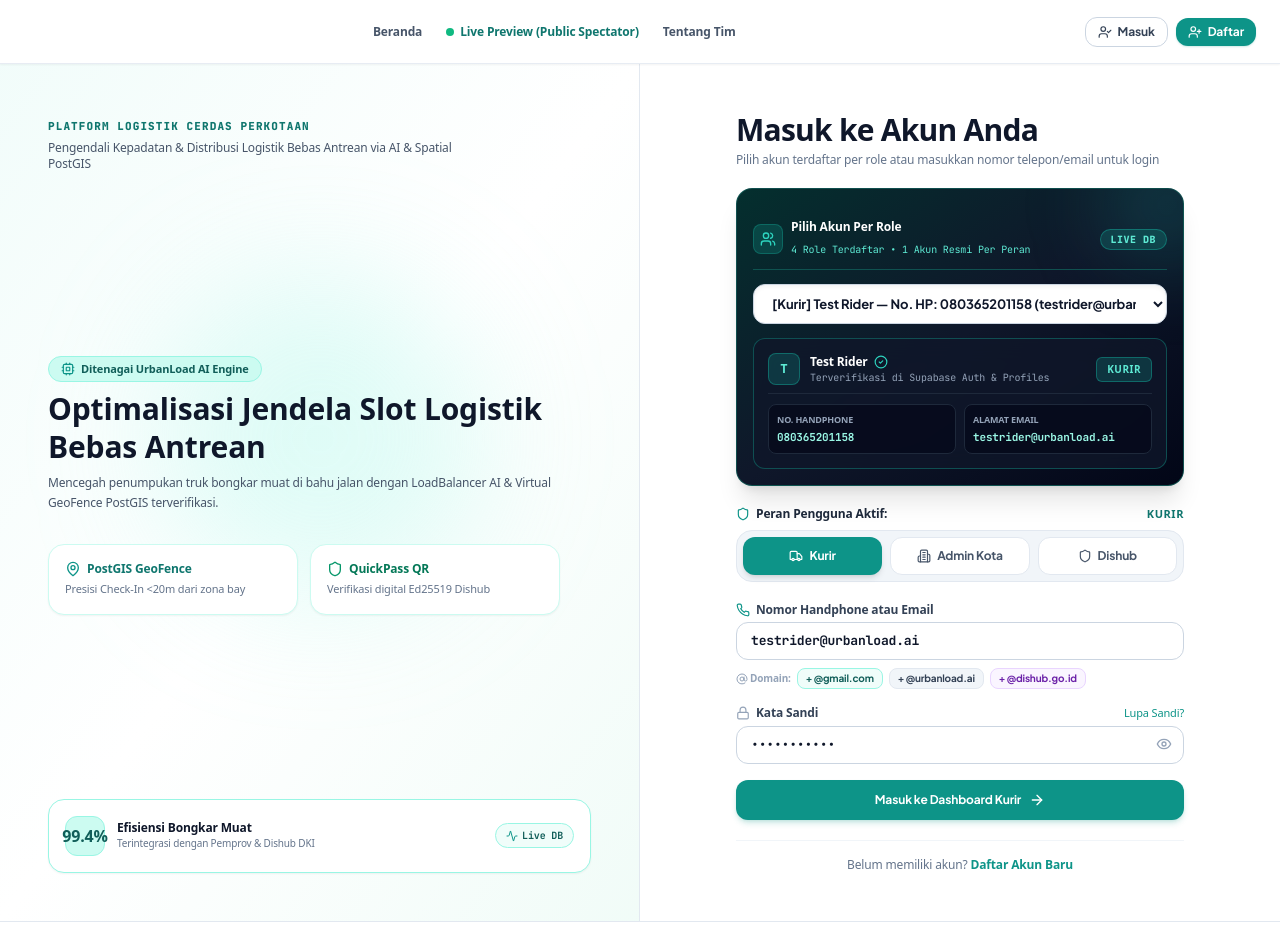
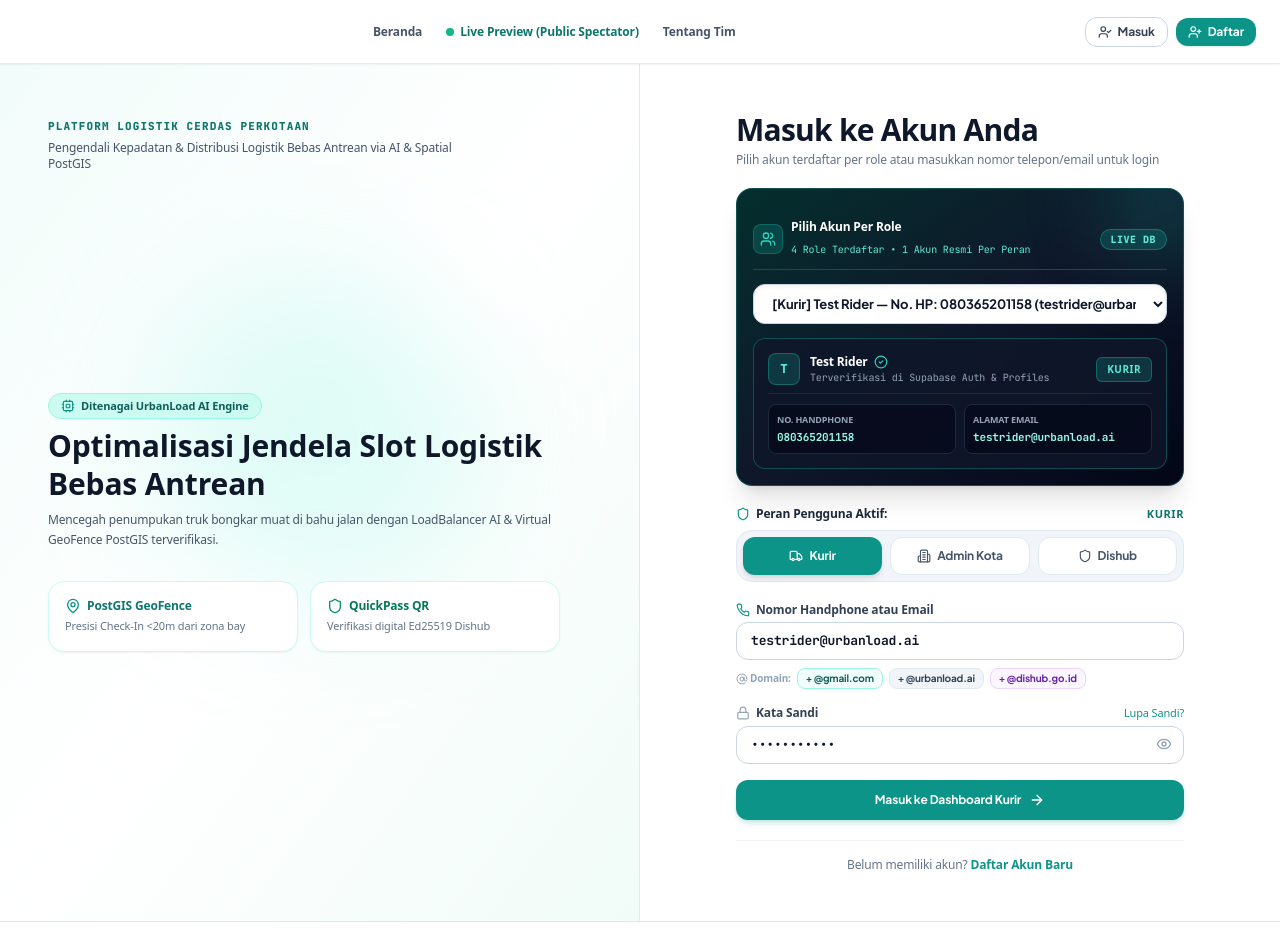
Before and after one commit to s1informatika11s25007-maker/Urbanload.Ai, a React (Vite) app in the folder frontend/: page /login in a window 1280 px wide. Shown: the top 952 px of the page. Built offline with nearby package versions, Linux system fonts and the light colour scheme.

Commit message:
fix: remove dummy 99.4% badge and cleanup hardcoded labels on login page

```diff
--- a/frontend/src/components/layout/AppSidebar.jsx
+++ b/frontend/src/components/layout/AppSidebar.jsx
@@ -266,7 +266,7 @@
           <NotificationBell />
           {!collapsed && (
             <span className="text-[10px] font-mono text-teal-400 font-bold bg-teal-950/80 px-2 py-0.5 rounded-full border border-teal-800">
-              Live DB Supabase
+              Realtime Connected
             </span>
           )}
         </div>
--- a/frontend/src/components/livemap/LiveActivityTable.jsx
+++ b/frontend/src/components/livemap/LiveActivityTable.jsx
@@ -53,7 +53,7 @@
           <Activity className="h-4 w-4 text-teal-600" /> Feed Aktivitas Realtime
         </h4>
         <span className="text-[10px] font-bold text-teal-700 bg-teal-50 border border-teal-200 px-2 py-0.5 rounded-full flex items-center gap-1">
-          <Radio className="h-3 w-3 text-teal-600 animate-pulse" /> Live DB
+          <Radio className="h-3 w-3 text-teal-600 animate-pulse" /> Realtime Feed
         </span>
       </div>
 
--- a/frontend/src/pages/Login.jsx
+++ b/frontend/src/pages/Login.jsx
@@ -9,7 +9,6 @@
   AlertCircle,
   Loader2,
   AtSign,
-  Activity,
   MapPin,
   Cpu,
   Phone,
@@ -299,22 +298,6 @@
             </div>
           </div>
         </div>
-
-        <div className="relative z-10 p-4 rounded-2xl bg-white border border-teal-200 flex items-center justify-between shadow-sm">
-          <div className="flex items-center gap-3">
-            <div className="h-10 w-10 rounded-xl bg-teal-100 text-teal-800 border border-teal-200 flex items-center justify-center font-black">
-              99.4%
-            </div>
-            <div>
-              <span className="text-xs font-bold text-slate-900 block">Efisiensi Bongkar Muat</span>
-              <span className="text-[10px] text-slate-500 block">Terintegrasi dengan Pemprov & Dishub DKI</span>
-            </div>
-          </div>
-
-          <span className="text-[10px] font-mono bg-teal-50 text-teal-800 px-2.5 py-1 rounded-full border border-teal-200 flex items-center gap-1 font-bold">
-            <Activity className="h-3 w-3 text-teal-600 animate-pulse" /> Live DB
-          </span>
-        </div>
       </div>
 
       {/* KANAN: Form Masuk (Mobile & Laptop) */}
```
